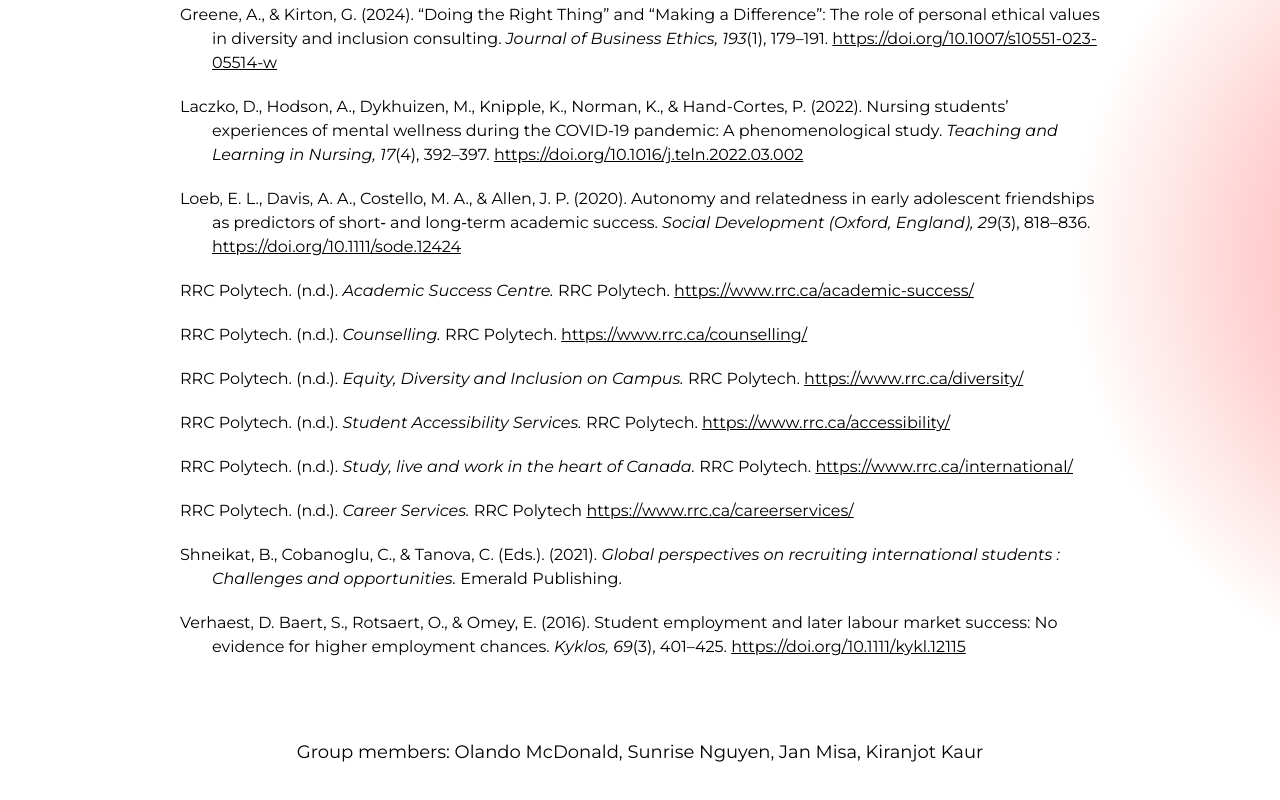
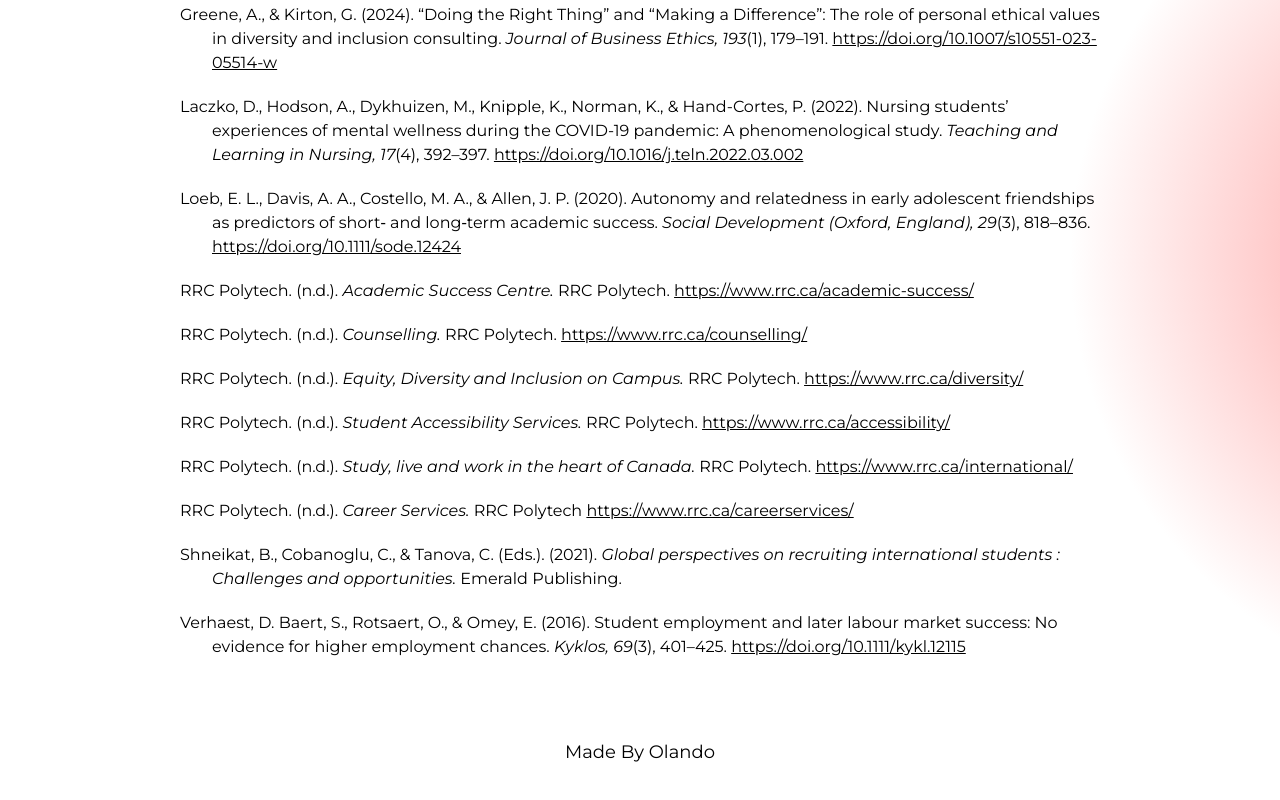
Before and after one commit to Olando07/New-Student-Guide, a React (Vite) app: page /New-Student-Guide/References in a window 1280 px wide. Shown: the part 412-1212 px from the top of the page. Built offline with nearby package versions, Linux system fonts and the light colour scheme; a web font is replaced by a local one.

Commit message:
"Removing other names so I can use site for portfolio"

```diff
--- a/src/components/Footer.jsx
+++ b/src/components/Footer.jsx
@@ -4,7 +4,7 @@
     return (
         <div className="group">
             <footer>
-                <span>Group members: Olando McDonald, Sunrise Nguyen, Jan Misa, Kiranjot Kaur</span>
+                <span>Made By Olando</span>
             </footer>
         </div>
     );
```
